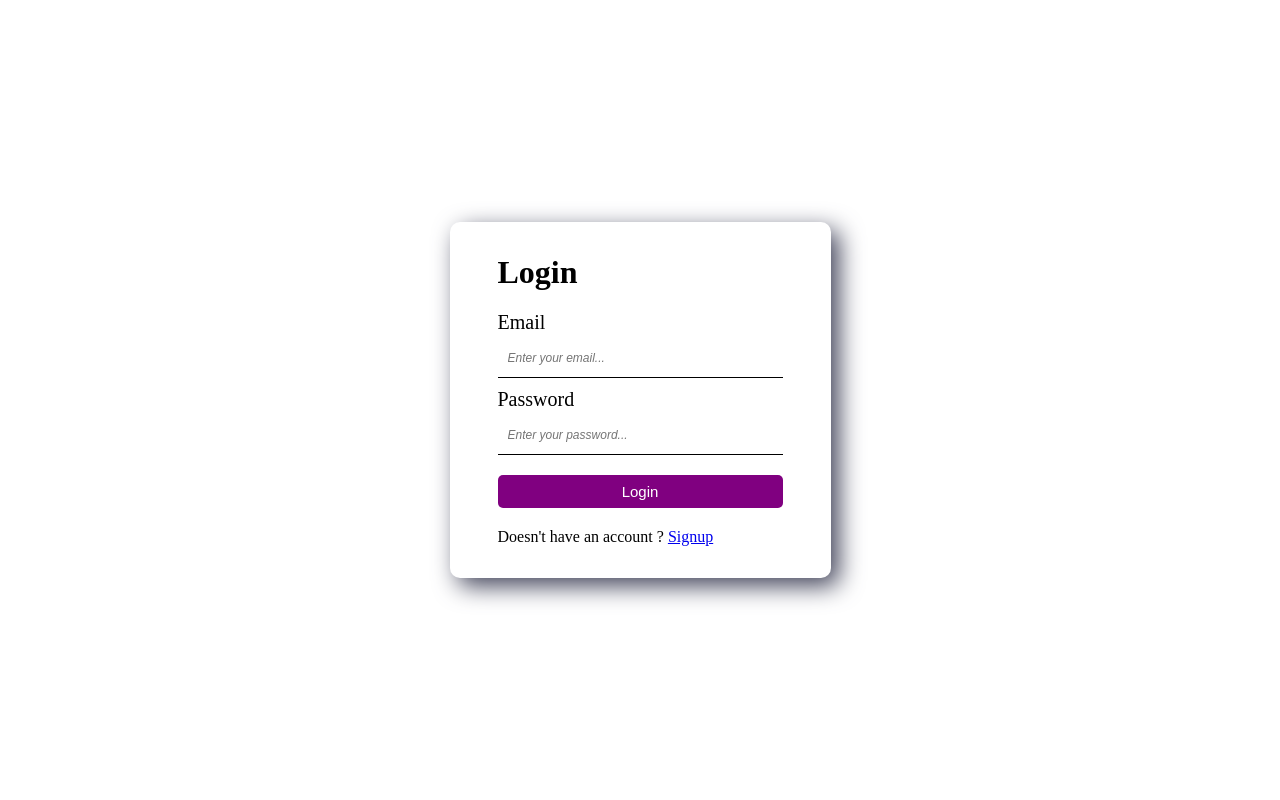
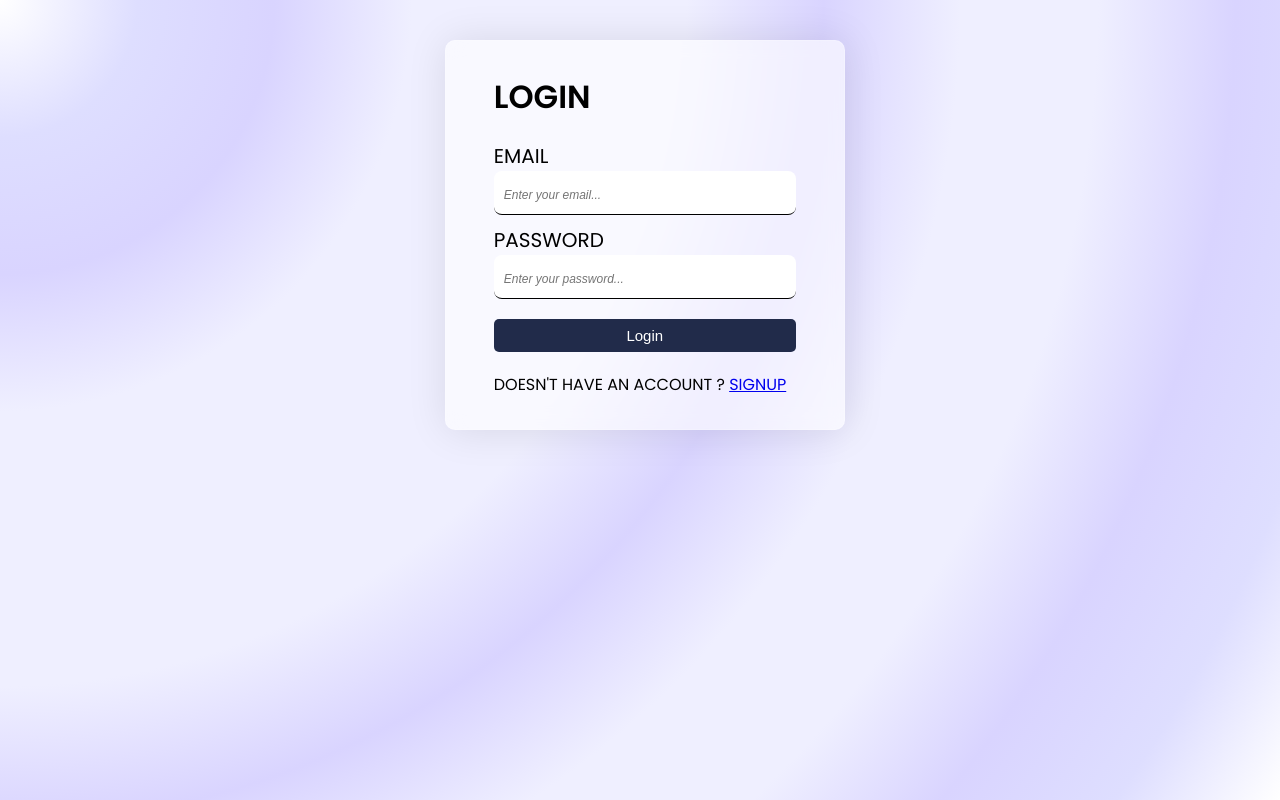
Before and after one commit to yuvrajshrirame/finfusion, a React (Create React App) app in the folder frontend/: page /login in a window 1280 px wide. Built offline with nearby package versions, Linux system fonts and the light colour scheme.

Commit message:
Enhance UI: index.css

```diff
--- a/frontend/src/index.css
+++ b/frontend/src/index.css
@@ -1,3 +1,4 @@
+@import url('https://fonts.googleapis.com/css2?family=Poppins:wght@400;500;600&display=swap');
 
 *,
 ::before,
@@ -5,31 +6,71 @@
   box-sizing: border-box;
   padding: 0;
   margin: 0;
+  /* background-color: #ffffff; */
+  /* color: #000000; */
 }
 
 label{
   font-size: 20px;
 }
 
-html,
+.curvy-border {
+  border-radius: 8px;
+  outline: none;
+  border: none;
+  box-shadow: none;
+}
+
+/* html,
 body{
   height: 100%;
   width: 100%;
-}
+} */
 
 body{
+  font-family: 'Poppins', sans-serif;
+  text-transform: uppercase;
   display: flex;
   justify-content: center;
   align-items: center;
+
+  /* CHANGES */
+
+  color: #000;
+  background: radial-gradient(circle at top left, #FFFFFF, #dedeff, #d9d4ff, #efefff, #efefff, #efefff, #d9d4ff, #efefff, #efefff, #d9d4ff, #dedeff, #FFFFFF
+  );
+  background-size: cover; /* Make sure it covers the entire page */
+  background-attachment: fixed; /* Prevents the background from scrolling */
+  background-repeat: no-repeat; /* Ensures the gradient doesn't repeat */
+  height: 100%; /* Ensure the body height is 100% */
 }
 
-.container{
-  background-color: #FFF;
+/* .container{
+  background-color: #ffffff;
+  color: #000;
   padding: 32px 48px;
   border-radius: 10px;
   width: 100%;
   max-width: 400px;
-  box-shadow: 8px 8px 24px 0px rgba(66, 68, 90, 1);
+  box-shadow: 1px 1px 40px 0px #a7a7a7;
+  margin: 40px;
+  border: 1px solid #a7a7a7;
+} */
+
+.container {
+  background-color: rgba(255, 255, 255, 0.607); /* Semi-transparent white background */
+  color: #000;
+  padding: 32px 48px;
+  border-radius: 10px;
+  width: 100%;
+  max-width: 400px;
+  box-shadow: 1px 1px 40px 0px rgba(0, 0, 0, 0.1); /* Soft shadow for depth */
+  margin: 40px;
+  border: 1px solid rgba(255, 255, 255, 0.2); /* Semi-transparent border */
+
+  /* Glassmorphism effect */
+  backdrop-filter: blur(10px); /* Blurring the background */
+  -webkit-backdrop-filter: blur(10px); /* For Safari */
 }
 
 .container > h1{
@@ -61,7 +102,7 @@ body{
 }
 
 button{
-  background-color: purple;
+  background-color: #212b4a;
   border: none;
   font-size: 15px;
   color: white;
@@ -74,6 +115,7 @@ button{
 /* Expense Tracker CSS */
 
 .user-section {
+  margin-top: 50px;
   display: flex;
   justify-content: space-between;
 }
```
